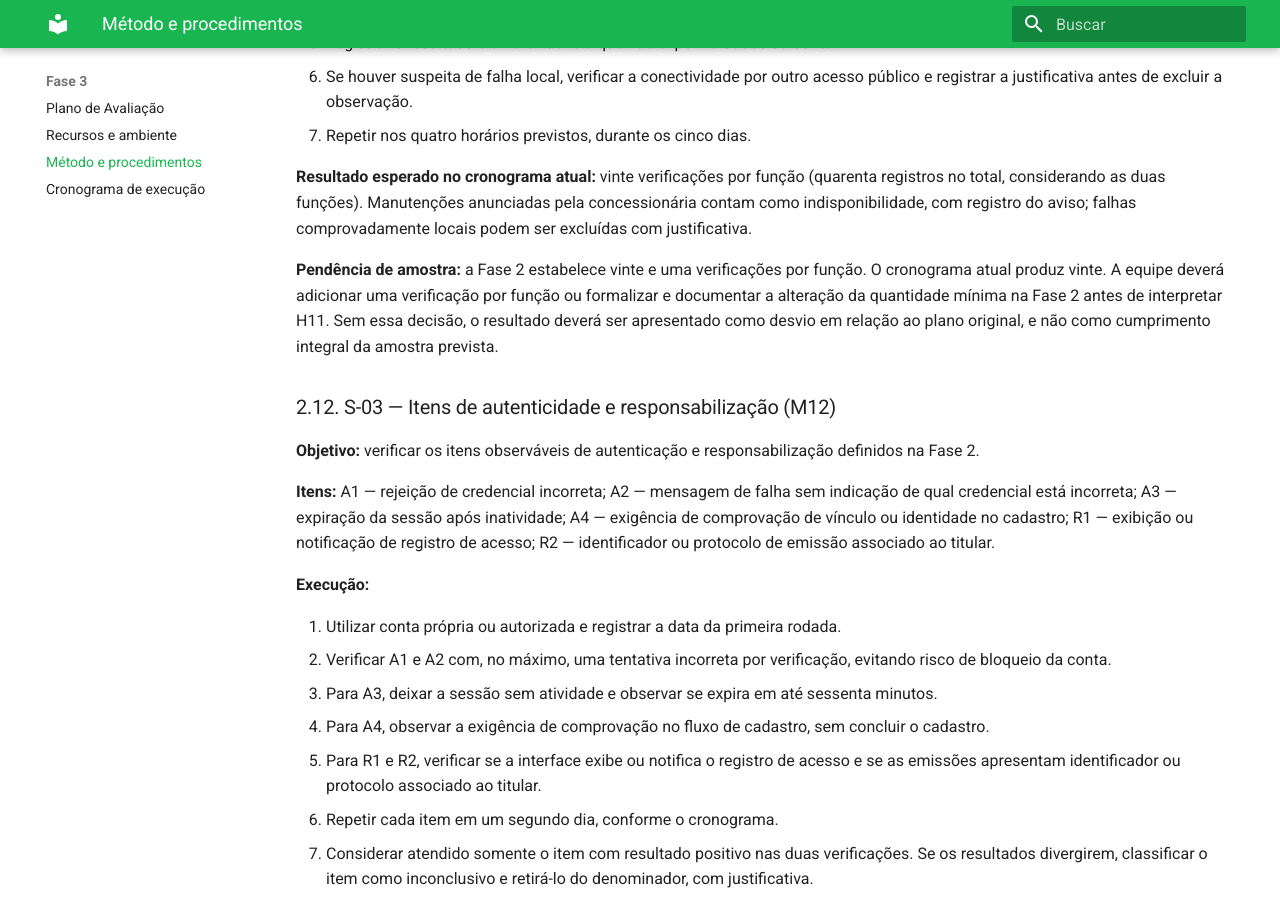
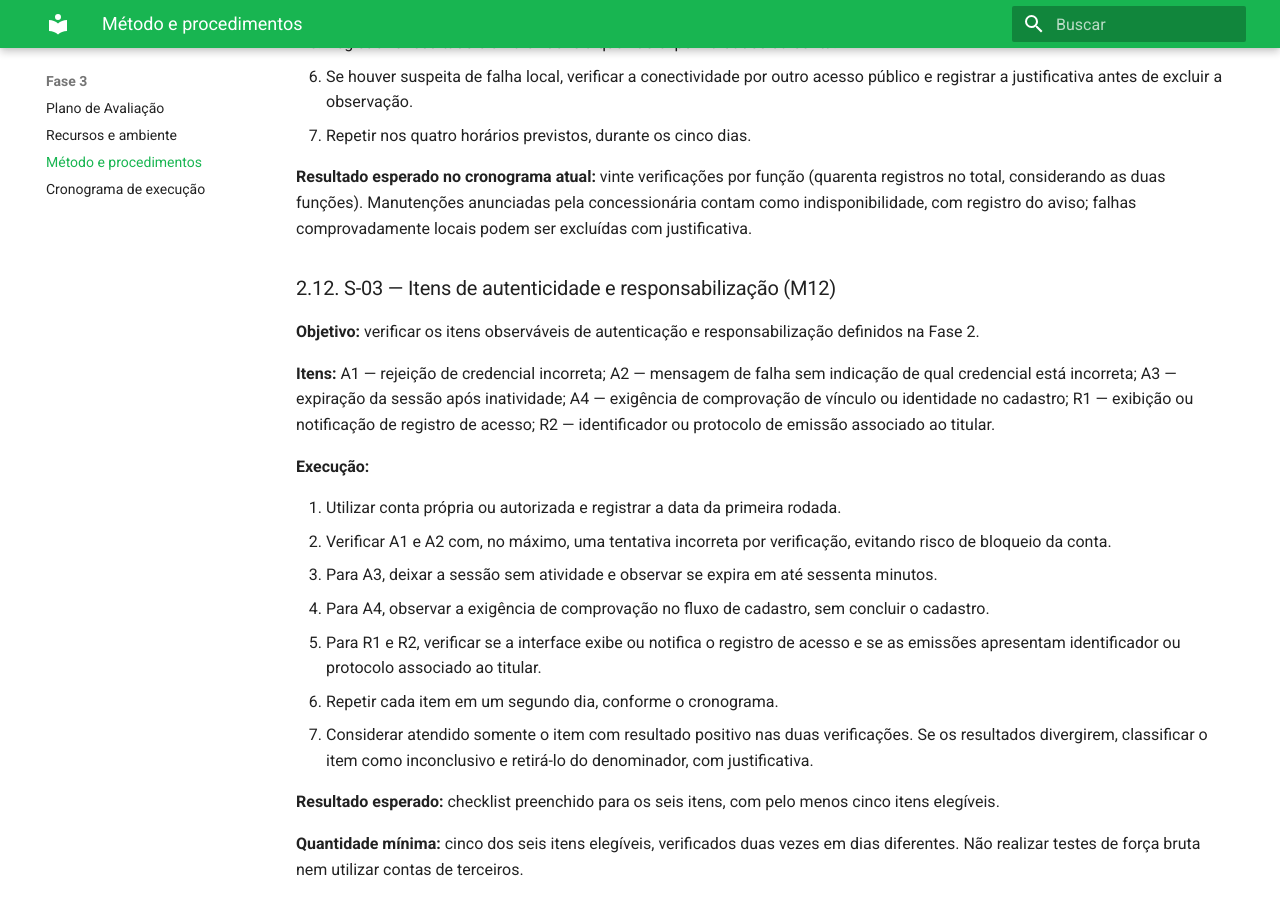
Before and after one commit to FCTE-Qualidade-de-Software-1/2026-2_T02_RADIA_PERLMAN, an MkDocs documentation site: the page built from docs/fase3/metodo-procedimentos.md, in a window 1280 px wide and 900 px high, scrolled down 7660 px. Built offline with MkDocs 1.6.1 and Material for MkDocs 9.7.7, drawn with Linux system fonts in a browser that asks for light colours.

Commit message:
atualizando texto

```diff
--- a/docs/fase3/metodo-procedimentos.md
+++ b/docs/fase3/metodo-procedimentos.md
@@ -251,7 +251,6 @@ A autorização do participante para a atividade não substitui a autorização
 
 **Resultado esperado no cronograma atual:** vinte verificações por função (quarenta registros no total, considerando as duas funções). Manutenções anunciadas pela concessionária contam como indisponibilidade, com registro do aviso; falhas comprovadamente locais podem ser excluídas com justificativa.
 
-**Pendência de amostra:** a Fase 2 estabelece vinte e uma verificações por função. O cronograma atual produz vinte. A equipe deverá adicionar uma verificação por função ou formalizar e documentar a alteração da quantidade mínima na Fase 2 antes de interpretar H11. Sem essa decisão, o resultado deverá ser apresentado como desvio em relação ao plano original, e não como cumprimento integral da amostra prevista.
 
 ### 2.12. S-03 — Itens de autenticidade e responsabilização (M12)
 
```
